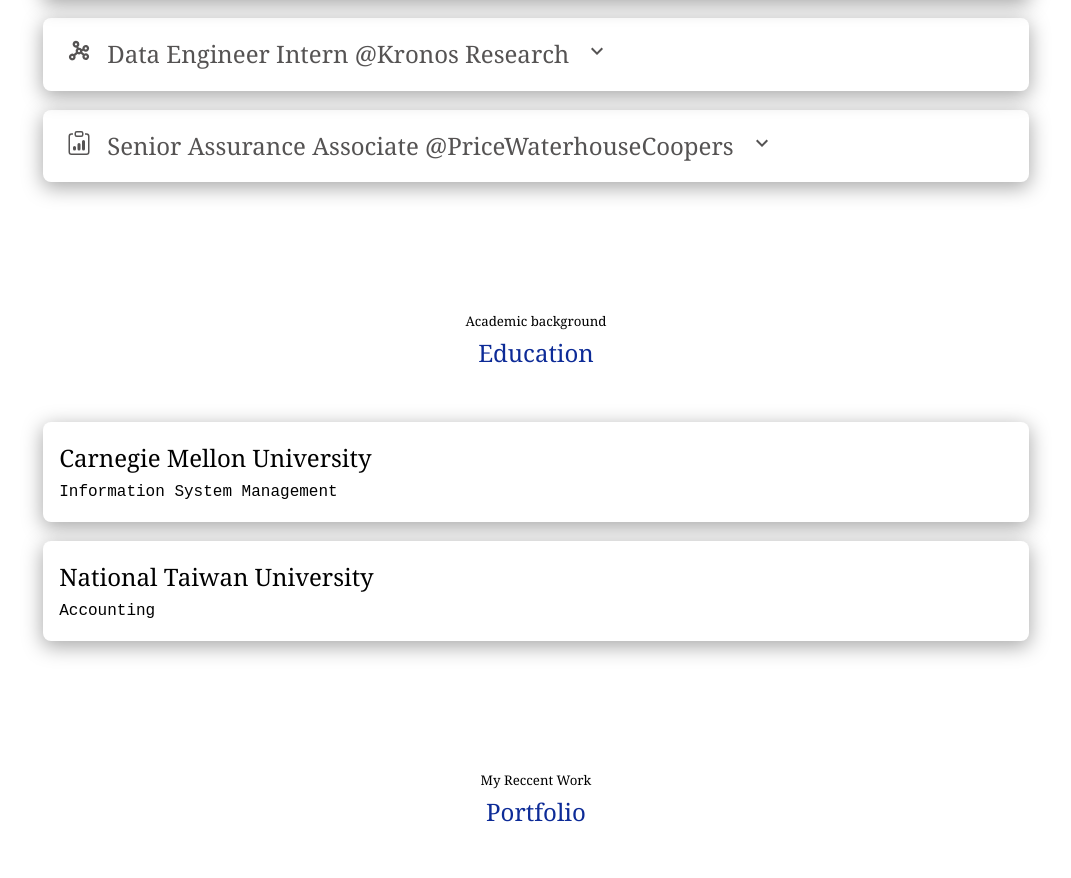
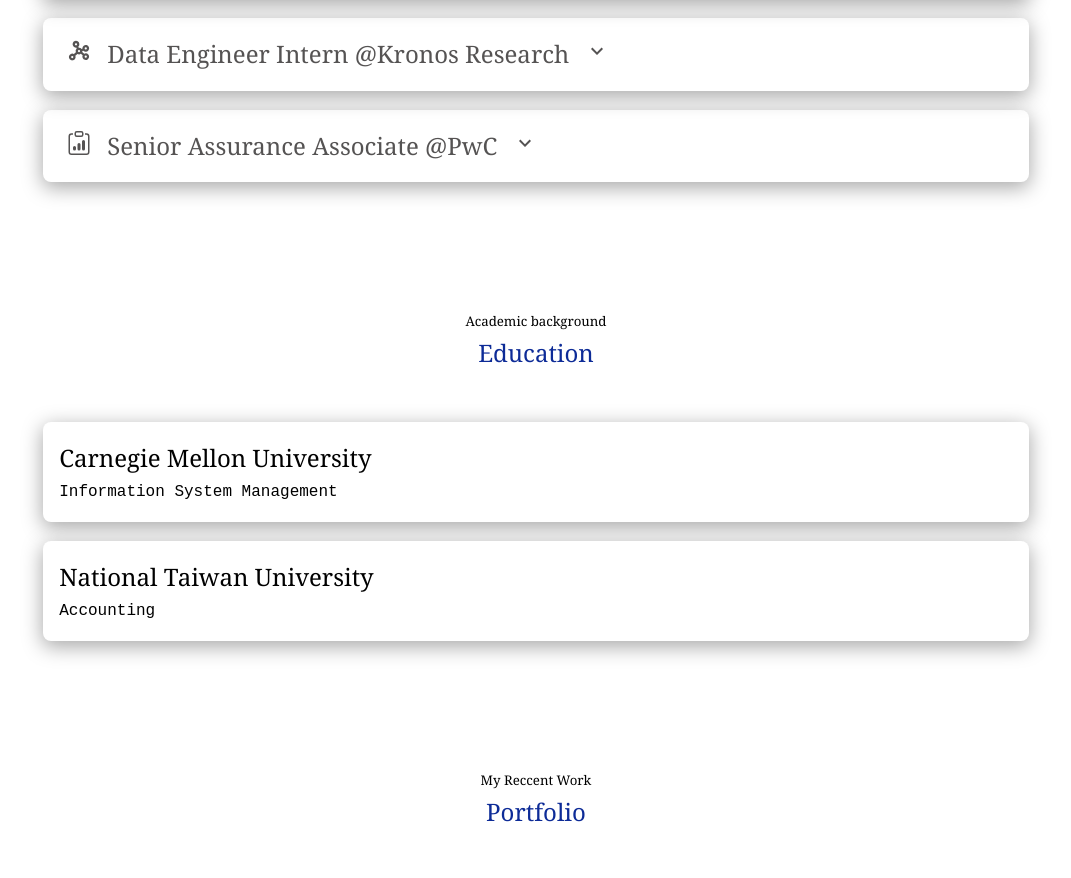
Before and after one commit to Natalie-Lee/personalwebsite, a React (Create React App) app: page / in a window 1280 px wide. Shown: the part 1908-2786 px from the top of the page, without its empty margins (104-1175 px from the left). Built offline with nearby package versions, Linux system fonts and the light colour scheme.

Commit message:
fix text overflow

```diff
--- a/src/components/experience/Experience.jsx
+++ b/src/components/experience/Experience.jsx
@@ -43,7 +43,7 @@
       {
         id: 4,
         image: <BsClipboardData/>,
-        title: 'Senior Assurance Associate @PriceWaterhouseCoopers',
+        title: 'Senior Assurance Associate @PwC',
         time: '2015 Sep - 2019 June',
         description1:'• Led two I.P.O cases for biotech companies.',
         description2:'• Planned, led, and file reports for annual auditing to 10+ companies annually.',
```
